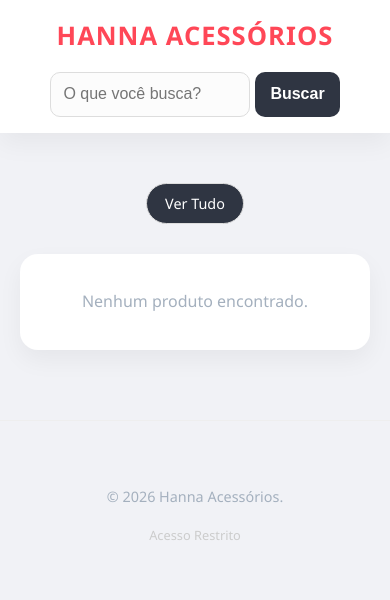
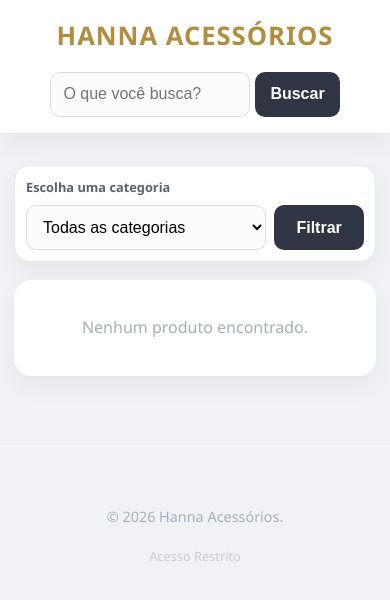
Before and after one commit to luis-felipe-ferreira/hanna-acessorios, a Flask app: page / in a window 390 px wide. Shown: the top 600 px of the page. Run offline with Flask 3, Linux system fonts and the light colour scheme; data that the repository does not hold is empty; some libraries are stand-ins or nearby versions.

Commit message:
hanna atualizações paletas cores e filtros

```diff
--- a/app.py
+++ b/app.py
@@ -85,7 +85,7 @@ def inject_csrf_token():
     return {
         "csrf_token": get_csrf_token,
         "whatsapp_number": os.getenv("WHATSAPP_NUMBER", "5586999999999"),
-        "store_pickup_address": os.getenv("STORE_PICKUP_ADDRESS", "Ponto marcado no mapa — Chapadinha/MA"),
+        "store_pickup_address": os.getenv("STORE_PICKUP_ADDRESS", "Ponto marcado no mapa — Anapurus/MA"),
     }
 
 
--- a/static/css/style.css
+++ b/static/css/style.css
@@ -77,7 +77,7 @@ nav {
 }
 
 .logo {
-    color: var(--primary);
+    color: #b08d3f;
     font-weight: bold;
     font-size: 1.6rem;
     text-decoration: none;
@@ -230,6 +230,34 @@ input:focus, select:focus {
     flex-wrap: wrap;
     justify-content: center;
 }
+
+.catalog-toolbar {
+    align-items: center;
+    background: var(--white);
+    border: 1px solid #e8e9ec;
+    border-radius: 16px;
+    box-shadow: var(--shadow);
+    display: flex;
+    gap: 12px;
+    justify-content: center;
+    margin: 26px auto;
+    max-width: 640px;
+    padding: 14px 18px;
+}
+
+.catalog-toolbar label {
+    color: #596273;
+    font-size: .9rem;
+    font-weight: 700;
+}
+
+.catalog-toolbar select {
+    flex: 1;
+    margin: 0;
+    min-width: 0;
+}
+
+.catalog-toolbar .btn { flex: 0 0 auto; }
 
 .filter-btn {
     text-decoration: none;
@@ -678,6 +706,20 @@ input:focus, select:focus {
     .checkout-heading { padding: 23px 20px 17px; }
     .checkout-product { margin: 0 20px 18px; }
     .checkout-form { padding: 0 20px 24px; }
+
+    .grid {
+        gap: 12px;
+        grid-template-columns: repeat(2, minmax(0, 1fr));
+    }
+
+    .card { border-radius: 14px; padding: 10px; }
+    .card img { height: 175px; margin-bottom: 8px; }
+    .card h3, .card h4 { font-size: .95rem; line-height: 1.3; }
+    .card .btn { font-size: .83rem; padding: 10px 7px; }
+    .container { padding: 14px; }
+    .catalog-toolbar { gap: 8px; margin: 18px 0; padding: 11px; }
+    .catalog-toolbar label { font-size: .8rem; }
+    .catalog-toolbar .btn { padding: 10px 12px; }
 }
 
 @media (max-width: 430px) {
@@ -686,4 +728,10 @@ input:focus, select:focus {
     .receiving-option { gap: 9px; padding: 11px; }
     .receiving-option.is-selected { padding: 10px; }
     .receiving-copy small { font-size: .7rem; }
+    .catalog-toolbar { align-items: stretch; flex-wrap: wrap; }
+    .catalog-toolbar label { flex-basis: 100%; }
+    .catalog-toolbar select { flex: 1 1 65%; }
+    .catalog-toolbar .btn { flex: 1 1 auto; }
+    .card img { height: 145px; }
+    .product-price { font-size: 1rem; }
 }
--- a/templates/loja.html
+++ b/templates/loja.html
@@ -22,12 +22,17 @@
             {% endif %}
         {% endwith %}
 
-        <div class="filters">
-            <a href="/" class="filter-btn" style="background: var(--dark); color: white;">Ver Tudo</a>
-            {% for cat in categorias %}
-            <a href="/?categoria={{ cat[0] }}" class="filter-btn">{{ cat[1] }}</a>
-            {% endfor %}
-        </div>
+        <form action="/" method="get" class="catalog-toolbar">
+            <label for="categoriaFiltro">Escolha uma categoria</label>
+            <select id="categoriaFiltro" name="categoria">
+                <option value="">Todas as categorias</option>
+                {% for cat in categorias %}
+                <option value="{{ cat[0] }}" {% if request.args.get('categoria', '') == cat[0]|string %}selected{% endif %}>{{ cat[1] }}</option>
+                {% endfor %}
+            </select>
+            {% if request.args.get('busca') %}<input type="hidden" name="busca" value="{{ request.args.get('busca') }}">{% endif %}
+            <button type="submit" class="btn btn-dark">Filtrar</button>
+        </form>
 
         {% if produtos %}
         <div class="grid">
```
